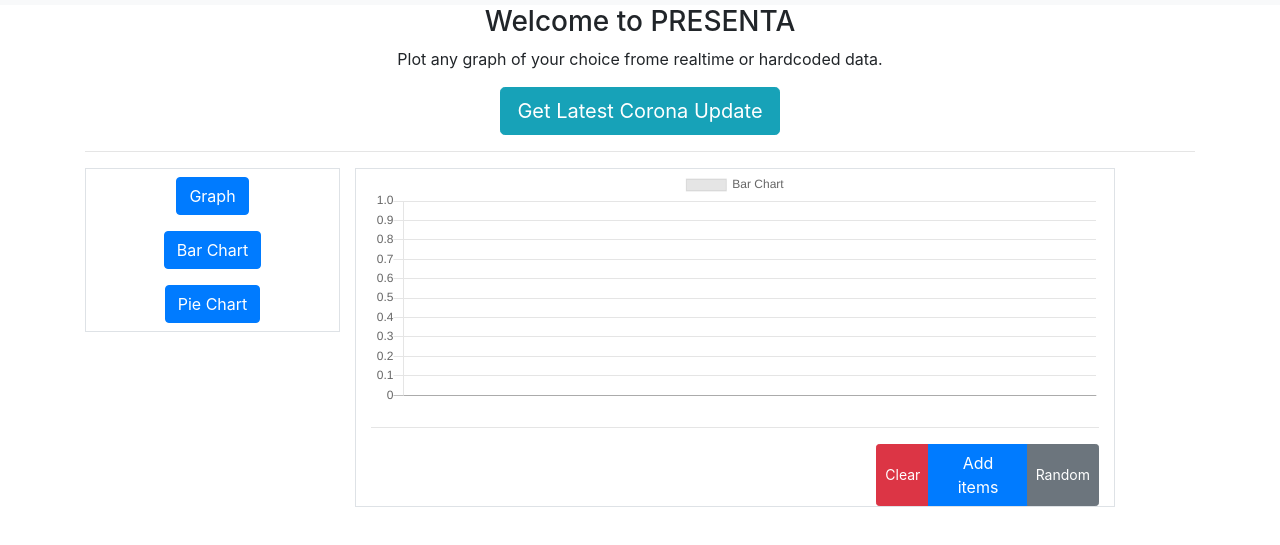
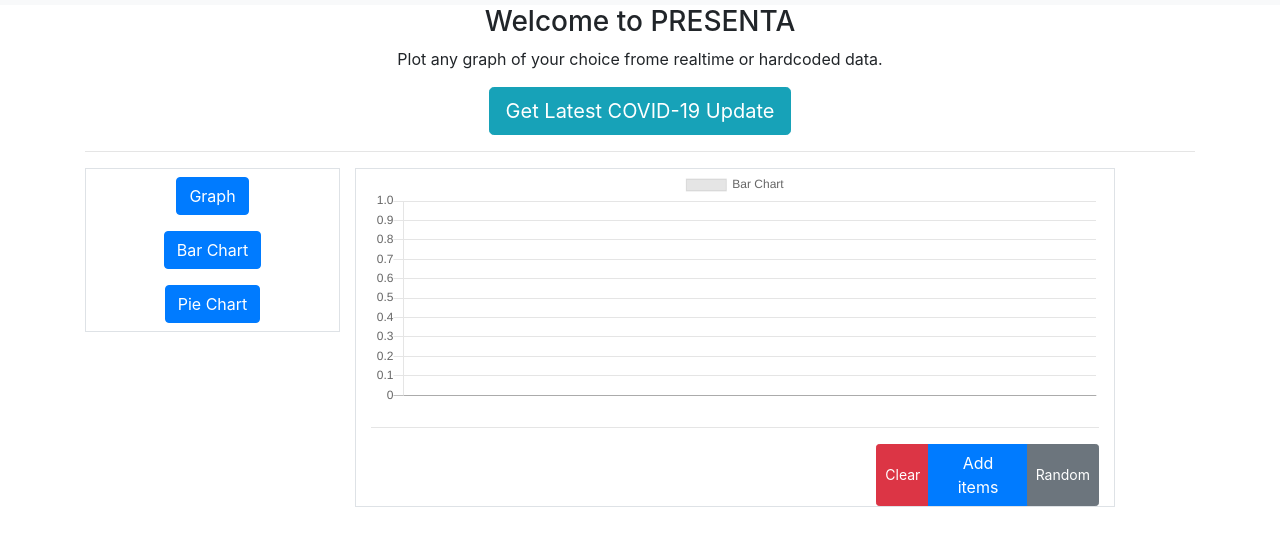
Before and after one commit to Rodriq/Presenta, a plain HTML site: page bar.html in a window 1280 px wide. Shown: the part 81-626 px from the top of the page. Drawn offline with nearby package versions, Linux system fonts and the light colour scheme.

Commit message:
Update Corona to COVID-19

```diff
--- a/bar.html
+++ b/bar.html
@@ -24,7 +24,7 @@
             <h3>Welcome to PRESENTA</h3>
             <p>Plot any graph of your choice frome realtime or hardcoded data.</p>
             <a href="corona-info.html">
-                <button class="btn btn-lg btn-info">Get Latest Corona Update</button>
+                <button class="btn btn-lg btn-info">Get Latest COVID-19 Update</button>
             </a>
             <br>
             <hr>
```
Also changed, not shown: corona-info.html (+1 -1 lines), index.html (+1 -1 lines), pie.html (+1 -1 lines).
